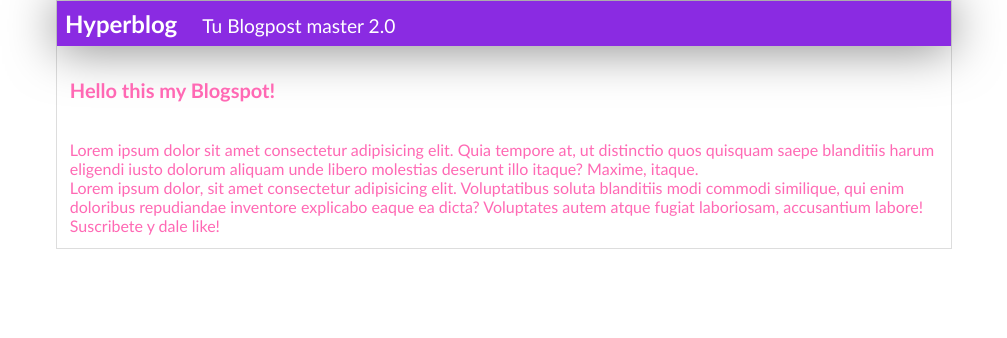
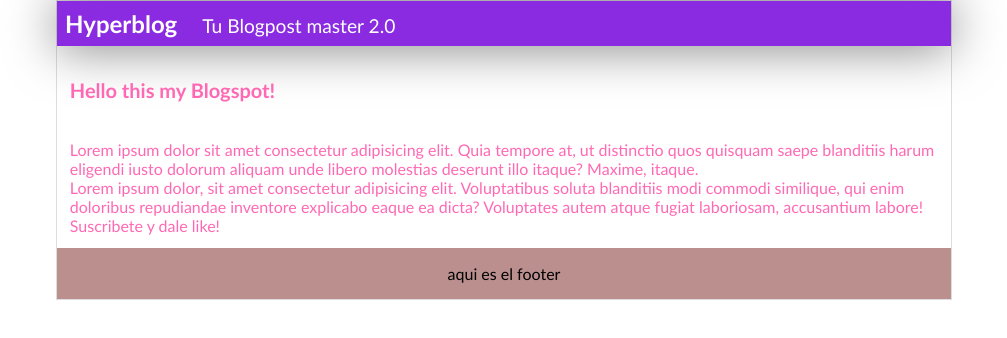
Before and after one commit to andreysabel/hyperblog, a plain HTML site: page index.html in a window 1280 px wide. Shown: the whole page, without its empty margins (136-1143 px from the left). Drawn offline with Linux system fonts and the light colour scheme.

Commit message:
agregando el footer

```diff
--- a/css/styles.css
+++ b/css/styles.css
@@ -52,3 +52,10 @@ h1{
 #post{
     padding: 0.8rem;
 }
+
+footer{
+    background-color: rosybrown;
+    color: black;
+    padding: 1rem;
+    text-align: center;
+}
--- a/index.html
+++ b/index.html
@@ -30,6 +30,9 @@
         </p>
         <p>Suscribete y dale like!</p>
       </div>
+      <footer>
+        aqui es el footer
+      </footer>
     </div>
   </body>
 </html>
```
